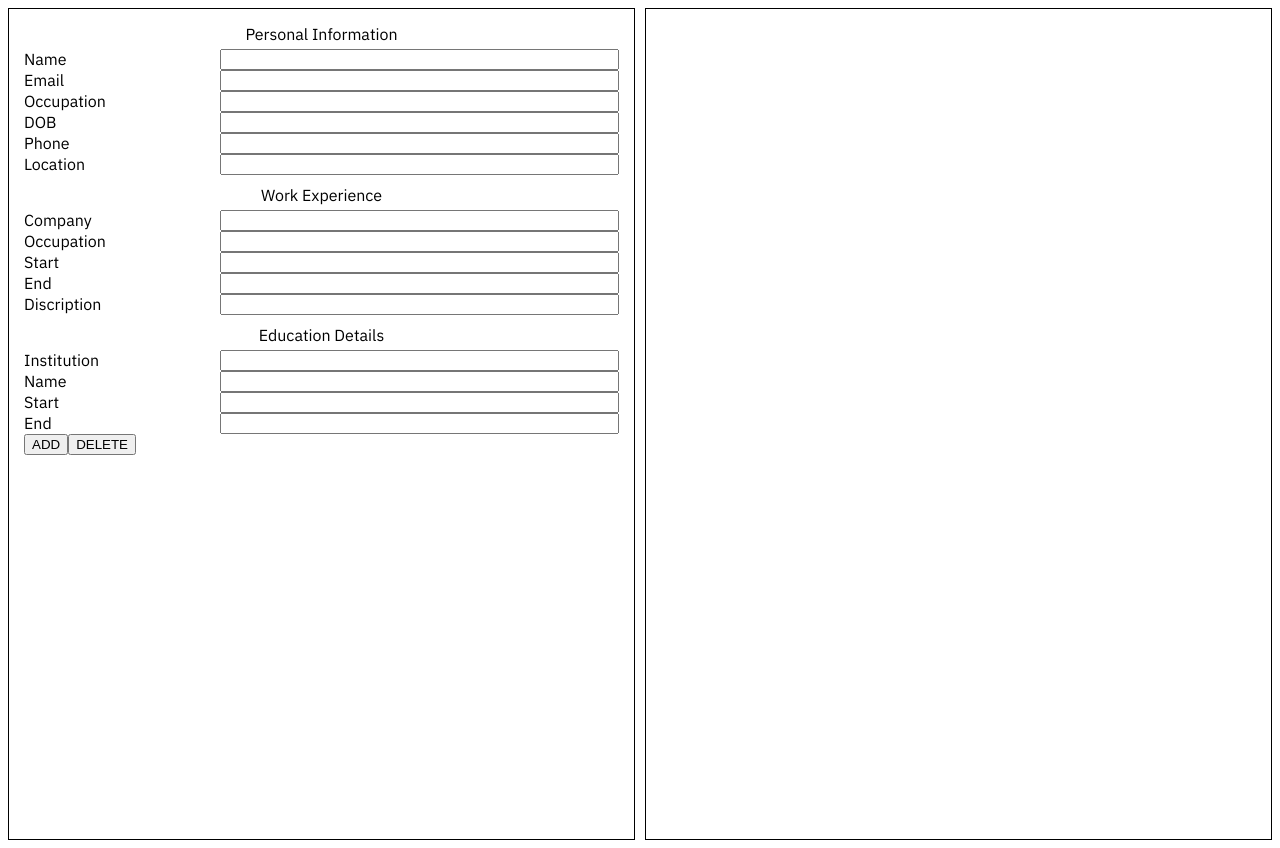
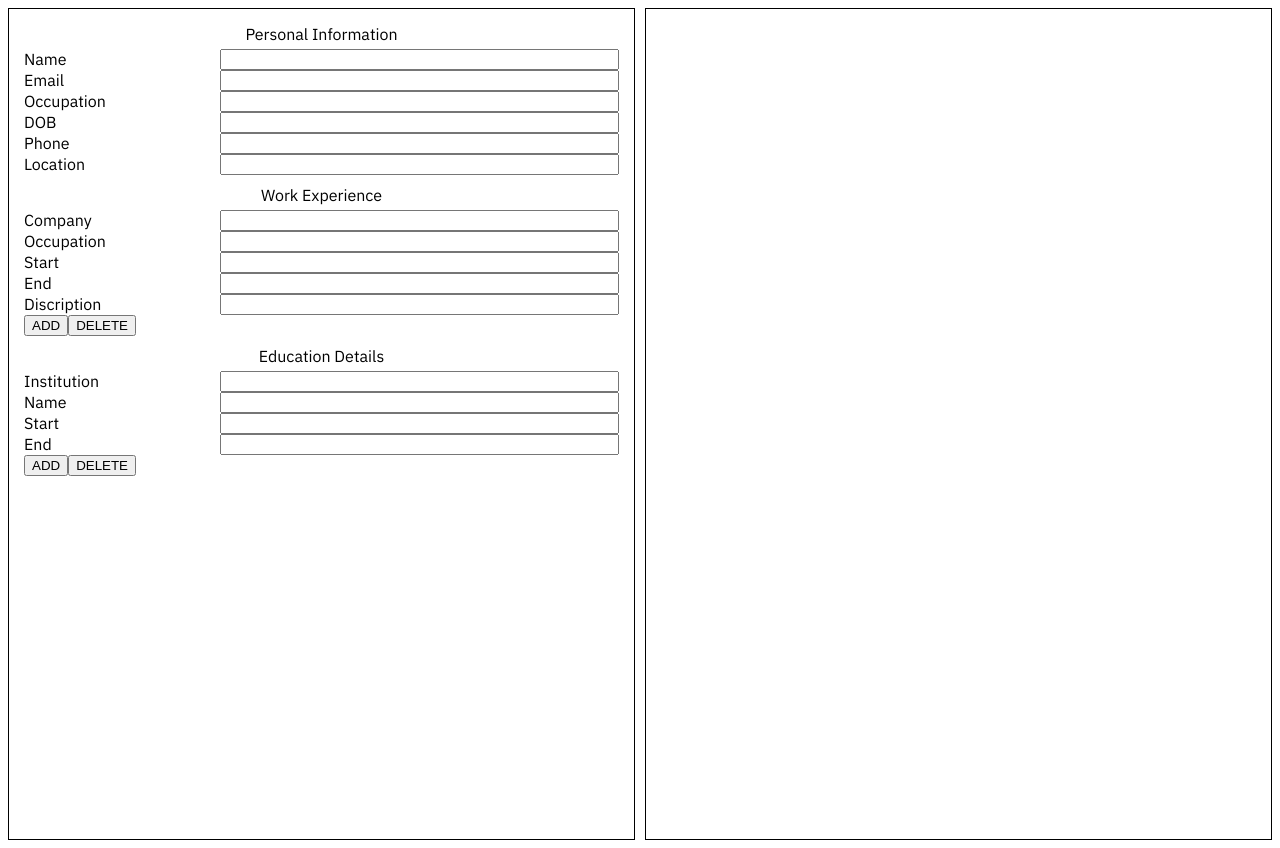
Before and after one commit to DaddyGasCoin/CV-Maker, a React (Create React App) app: page / in a window 1280 px wide. Built offline with nearby package versions, Linux system fonts and the light colour scheme.

Commit message:
Add add and delete feature for work details,Add comments

```diff
--- a/src/App.js
+++ b/src/App.js
@@ -12,7 +12,7 @@ class App extends Component {
     super();
     this.state = {
       personal: { name: '', email: '', occupation: '', DOB: '', phone: '', location: '' },
-      work: { company: '', occupation: '', start: '', end: '', discription: '' },
+      work: [{ company: '', occupation: '', start: '', end: '', discription: '', id: uniqid() }],
       education:
         [{ institution: '', name: '', start: '', end: '', id: uniqid() }]
     }
@@ -23,18 +23,26 @@ class App extends Component {
     this.deleteItem = this.deleteItem.bind(this)
   }
 
-  addItem() {
+  addItem(event) {
+    const group = event.target.dataset.group
     const newState = Object.assign({}, this.state);
-    newState.education.push({ institution: '', name: '', start: '', end: '', id: uniqid() })
+    if (group === 'work') {
+      newState.work.push({ company: '', occupation: '', start: '', end: '', discription: '', id: uniqid() })
+    }
+    else {
+      newState.education.push({ institution: '', name: '', start: '', end: '', id: uniqid() })
+    }
+
     this.setState(newState);
   }
 
   deleteItem(event) {
     const targetid = event.target.dataset.id
     const newState = Object.assign({}, this.state);
-    const index = this.state.education.map(e => e.id).indexOf(targetid);
+    const group = event.target.dataset.group
+    const index = this.state[group].map(e => e.id).indexOf(targetid);
     //delete based on index;from uniqeid
-    newState.education.splice(index, 1)
+    newState[group].splice(index, 1)
     this.setState(newState);
 
   }
@@ -47,16 +55,16 @@ class App extends Component {
     this.setState({ [type]: { ...this.state[type], [name]: value } });
   }
 
-  // update objects in array
+  // update objects in work or personal state array
   handle(event) {
     const target = event.target;
-    const value = target.value;
-    const name = target.name;
+    const value = target.value; //content to update
+    const name = target.name; // property of object
     const targetid = target.dataset.id
-    const index = this.state.education.map(e => e.id).indexOf(targetid);
+    const group = target.dataset.info // target personal or work array
+    const index = this.state[group].map(e => e.id).indexOf(targetid); //reveice index
     const newState = Object.assign({}, this.state);
-    // update element based on uniqueID takeen from targetID
-    newState.education[index][name] = value
+    newState[group][index][name] = value
     this.setState(newState);
 
   }
@@ -73,7 +81,11 @@ class App extends Component {
           </div>
           <div className="work">
             <div className="header">Work Experience</div>
-            <WorkXP handler={this.handleChange} value={this.state.work} />
+            {/* render each  object of work state array */}
+            {this.state.work.map((detail) => {
+              return <WorkXP handler={this.handle} value={detail} add={this.addItem}
+                id={detail.id} key={detail.id} del={this.deleteItem} />
+            })}
           </div>
           <div className="education">
             <div className="header">Education Details</div>
--- a/src/components/Display.js
+++ b/src/components/Display.js
@@ -11,12 +11,20 @@ const Display = (props) => {
             <div>{value.personal.phone}</div>
             <div>{value.personal.DOB}</div>
             <div>{value.personal.location}</div>
-            <div>{value.work.company}</div>
-            <div>{value.work.occupation}</div>
-            <div>{value.work.start}</div>
-            <div>{value.work.end}</div>
-            <div>{value.work.discription}</div>
+
+            {/* display all work details */}
+            {value.work.map((detail) => {
+                return (
                     <div>
+                        <div key={uniqid()}>{detail.company}</div>
+                        <div key={uniqid()}>{detail.occupation}</div>
+                        <div key={uniqid()}>{detail.start}</div>
+                        <div key={uniqid()}>{detail.end}</div>
+                        <div key={uniqid()}>{detail.discription}</div>
+                    </div>)
+            })}
+
+            {/* display all education details */}
             {value.education.map((detail) => {
                 return (
                     <div>
@@ -28,10 +36,6 @@ const Display = (props) => {
             })}
         </div>
 
-
-
-        </div>
-
     )
 }
 
--- a/src/components/InfoDetail.js
+++ b/src/components/InfoDetail.js
@@ -3,6 +3,7 @@ import React from "react";
 
 const InfoDetail = (props) => {
     const { main: { value }, main: { handler }, name, group } = props
+
     return (
         <div className="test">
             <label htmlFor={name}>{name}</label>
--- a/src/components/WorkXP.js
+++ b/src/components/WorkXP.js
@@ -11,7 +11,8 @@ const WorkXP = (props) => {
             <InfoDetail main={props} name="start" group="work" />
             <InfoDetail main={props} name="end" group="work" />
             <InfoDetail main={props} name="discription" group="work" />
-
+            <button data-group="work" onClick={props.add}>ADD</button>
+            <button data-group="work" data-id={props.id} onClick={props.del}> DELETE</button>
         </div>
     )
 
```
Lines whose indentation alone changed are shown as unchanged.
